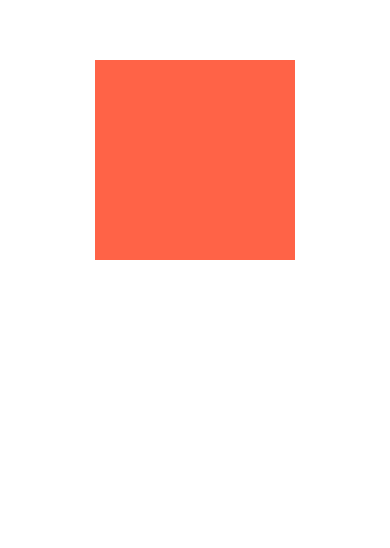
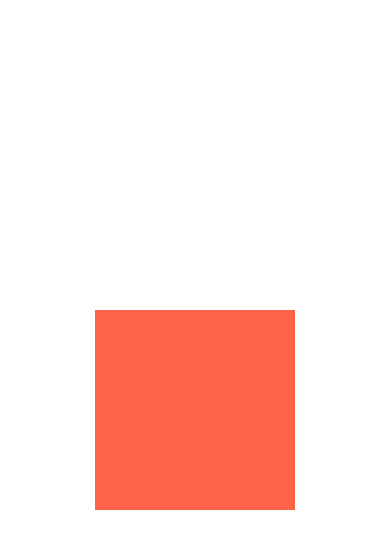
Before and after one commit to sonhaechang/lang_app, a React Native app: screen / in a window 390 px wide. Shown: the part 262-810 px from the top of the page. Built offline with nearby package versions, Linux system fonts and the light colour scheme.

Commit message:
refextor: interpolattion
1. interpolate를 사용해서 간걱 사이에 값을 반환받아서 style 적용시키기?

```diff
--- a/App.js
+++ b/App.js
@@ -1,6 +1,6 @@
 
 import React, { useRef, useState } from 'react';
-import { Animated, Easing, TouchableOpacity } from 'react-native';
+import { Animated, Pressable } from 'react-native';
 
 import styled from 'styled-components/native';
 
@@ -22,29 +22,39 @@ const AnimatedBox = Animated.createAnimatedComponent(Box);
 export default function App() {
 	const [up, setUp] = useState(false);
 
-	const Y = useRef(new Animated.Value(0)).current;
+	const Y_POSITION = useRef(new Animated.Value(250)).current;
 
 	const toggleUp = () => setUp((prev) => !prev);
 
 	const mvoeUp = () => {
-		Animated.timing(Y, {
-			toValue: up ? 200 : -200,
-			easing: Easing.cubic,
+		Animated.timing(Y_POSITION, {
+			toValue: up ? 250 : -250,
+			duration: 1000,
 			useNativeDriver: true,
 		}).start(toggleUp);
 	};
 
-	Y.addListener(() => console.log(Y));
+	const opacityValue = Y_POSITION.interpolate({
+		inputRange: [-250, 0, 250],
+		outputRange: [1, 0.5, 1],
+	});
+
+	const borderRadiusValue = Y_POSITION.interpolate({
+		inputRange: [-250, 250],
+		outputRange: [100, 0],
+	});
 
 	return (
 		<Container>
-			<TouchableOpacity onPress={mvoeUp} >
+			<Pressable onPress={mvoeUp} >
 				<AnimatedBox
 					style={{
-						transform: [{ translateY: Y }],
+						opacity: opacityValue,
+						borderRadius: borderRadiusValue,
+						transform: [{ translateY: Y_POSITION }],
 					}}
 				/>
-			</TouchableOpacity>
+			</Pressable>
 		</Container>
 	);
 }
```
